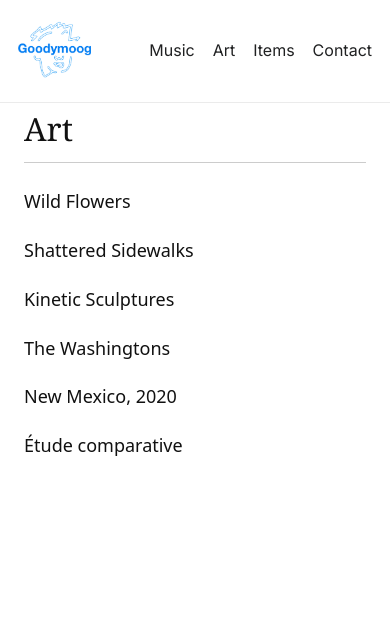
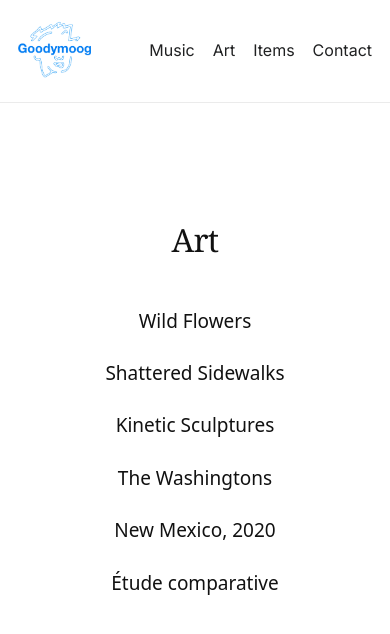
Before and after one commit to goodymoog/goodymoog-next, a Next.js app: page /art in a window 390 px wide. Shown: the top 634 px of the page. Built offline with nearby package versions, Linux system fonts and the light colour scheme.

Commit message:
Mobile adjust player

```diff
--- a/app/art/page.tsx
+++ b/app/art/page.tsx
@@ -16,19 +16,29 @@ export default function ArtIndexPage() {
         background: "#fff",
         color: "#111",
         minHeight: "100vh",
-        padding: "0 24px 60px", // ✅ no extra top padding
+        display: "flex",
+        justifyContent: "center",
+        paddingTop: "90px",   // 👈 slightly lower
+        paddingBottom: "80px",
+        paddingLeft: "24px",
+        paddingRight: "24px",
         fontFamily:
           "ui-sans-serif, system-ui, -apple-system, Segoe UI, Roboto, Helvetica, Arial",
       }}
     >
-      <div style={{ maxWidth: 1100, margin: "0 auto" }}>
+      <div
+        style={{
+          maxWidth: 700,
+          width: "100%",
+          textAlign: "center",
+        }}
+      >
         <h1
           style={{
             fontSize: 32,
             fontWeight: 500,
-            margin: "0 0 24px 0", // ✅ ensure no top margin
-            paddingBottom: 8,
-            borderBottom: "1px solid #ccc",
+            marginBottom: 40,
+            letterSpacing: "-0.02em",
           }}
         >
           Art
@@ -36,13 +46,13 @@ export default function ArtIndexPage() {
 
         <ul style={{ listStyle: "none", padding: 0, margin: 0 }}>
           {projects.map((p) => (
-            <li key={p.slug} style={{ marginBottom: 20 }}>
+            <li key={p.slug} style={{ marginBottom: 22 }}>
               <Link
                 href={`/art/${p.slug}`}
                 style={{
                   textDecoration: "none",
                   color: "#111",
-                  fontSize: 18,
+                  fontSize: 19,
                 }}
               >
                 {p.title}
@@ -53,7 +63,9 @@ export default function ArtIndexPage() {
         </ul>
 
         <style>{`
-          a:hover { text-decoration: underline; }
+          a:hover {
+            text-decoration: underline;
+          }
         `}</style>
       </div>
     </main>
```
